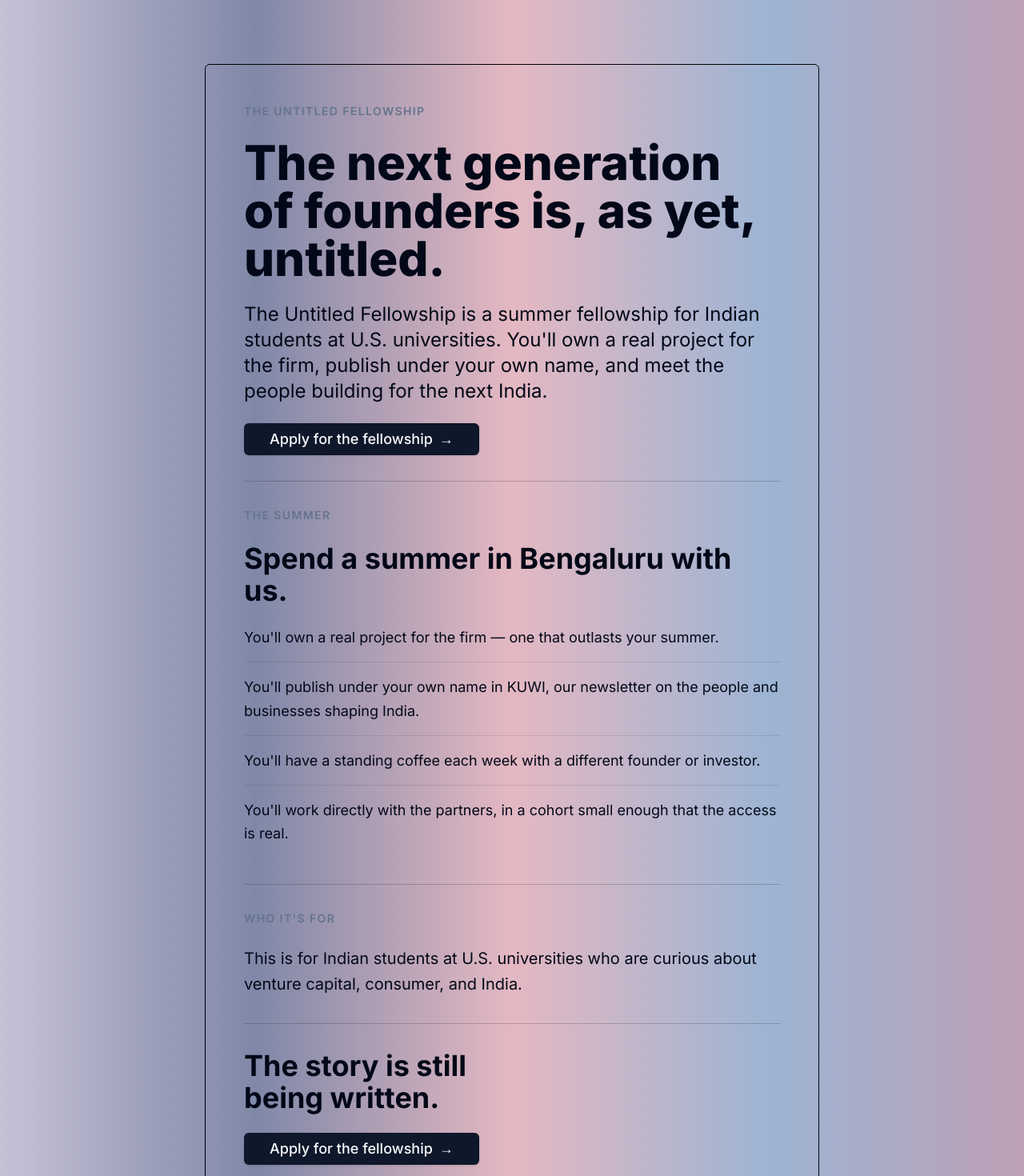
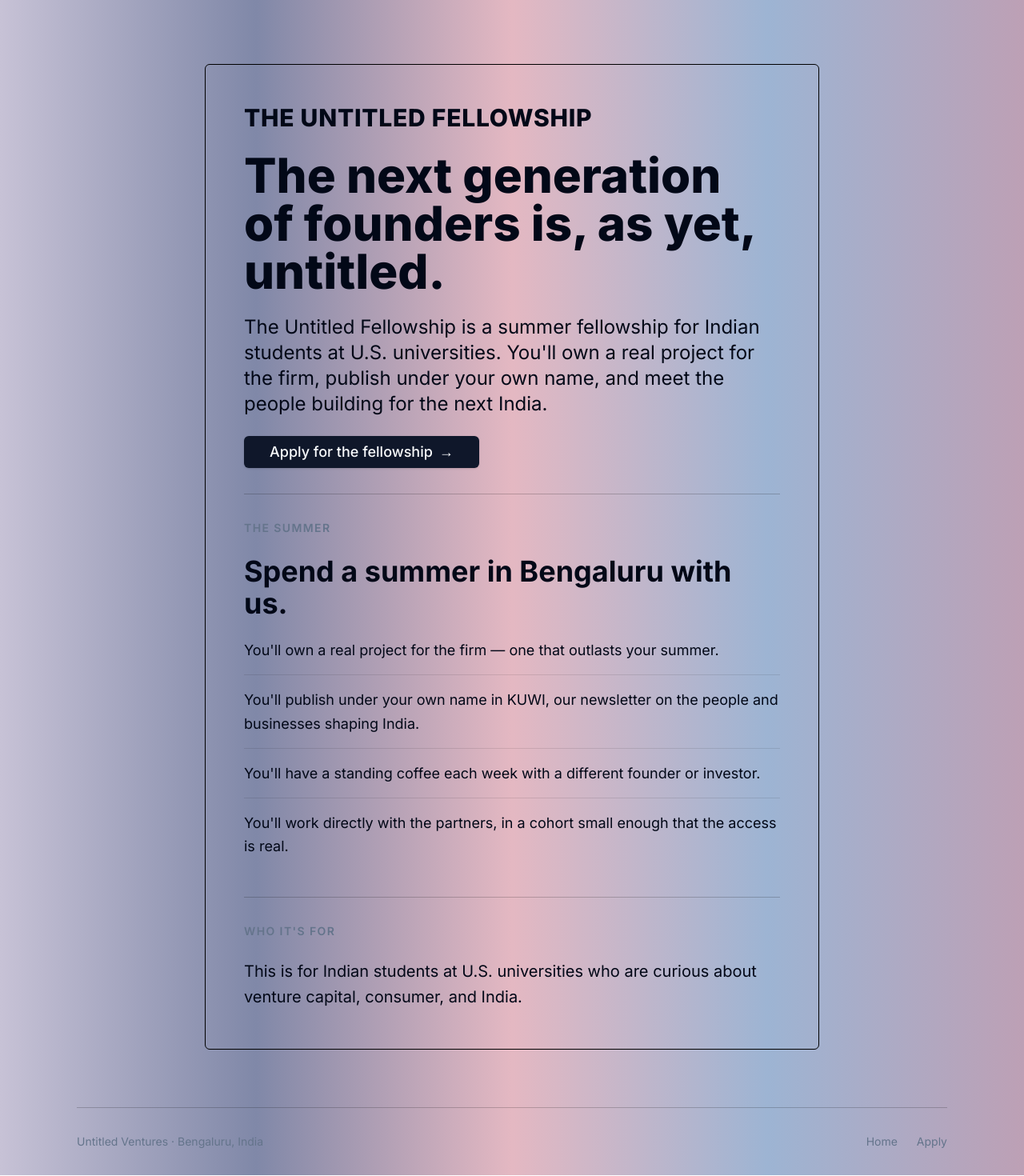
Before and after one commit to anmolm96/untitled-site, a Next.js app: page /fellowship in a window 1280 px wide. Shown: the part 80-1550 px from the top of the page at 80% size. Built offline with nearby package versions, Linux system fonts and the light colour scheme.

Commit message:
Simplify fellowship page: drop closing CTA, emphasize fellowship name
Removes the final "story is still being written" section and makes
"The Untitled Fellowship" bold and prominent as the lead element of
the hero section.

```diff
--- a/app/fellowship/page.tsx
+++ b/app/fellowship/page.tsx
@@ -43,7 +43,7 @@ const Fellowship: NextPage = () => {
         <div className="border-accents-1 m-auto my-8 w-full max-w-3xl rounded-md border border-black">
           <div className="flex flex-col gap-8 p-8 sm:p-12">
             <section className="flex flex-col gap-6">
-              <p className="text-sm font-semibold uppercase tracking-widest text-muted-foreground">
+              <p className="text-2xl font-extrabold uppercase tracking-wide sm:text-3xl">
                 The Untitled Fellowship
               </p>
               <h1 className="text-4xl font-extrabold leading-tight sm:text-6xl">
@@ -88,15 +88,6 @@ const Fellowship: NextPage = () => {
                 curious about venture capital, consumer, and India.
               </p>
             </section>
-
-            <section className="flex flex-col gap-6 border-t border-black/20 pt-8">
-              <p className="max-w-sm text-2xl font-bold leading-tight sm:text-4xl">
-                The story is still being written.
-              </p>
-              <div>
-                <ApplyButton />
-              </div>
-            </section>
           </div>
         </div>
       </div>
```
